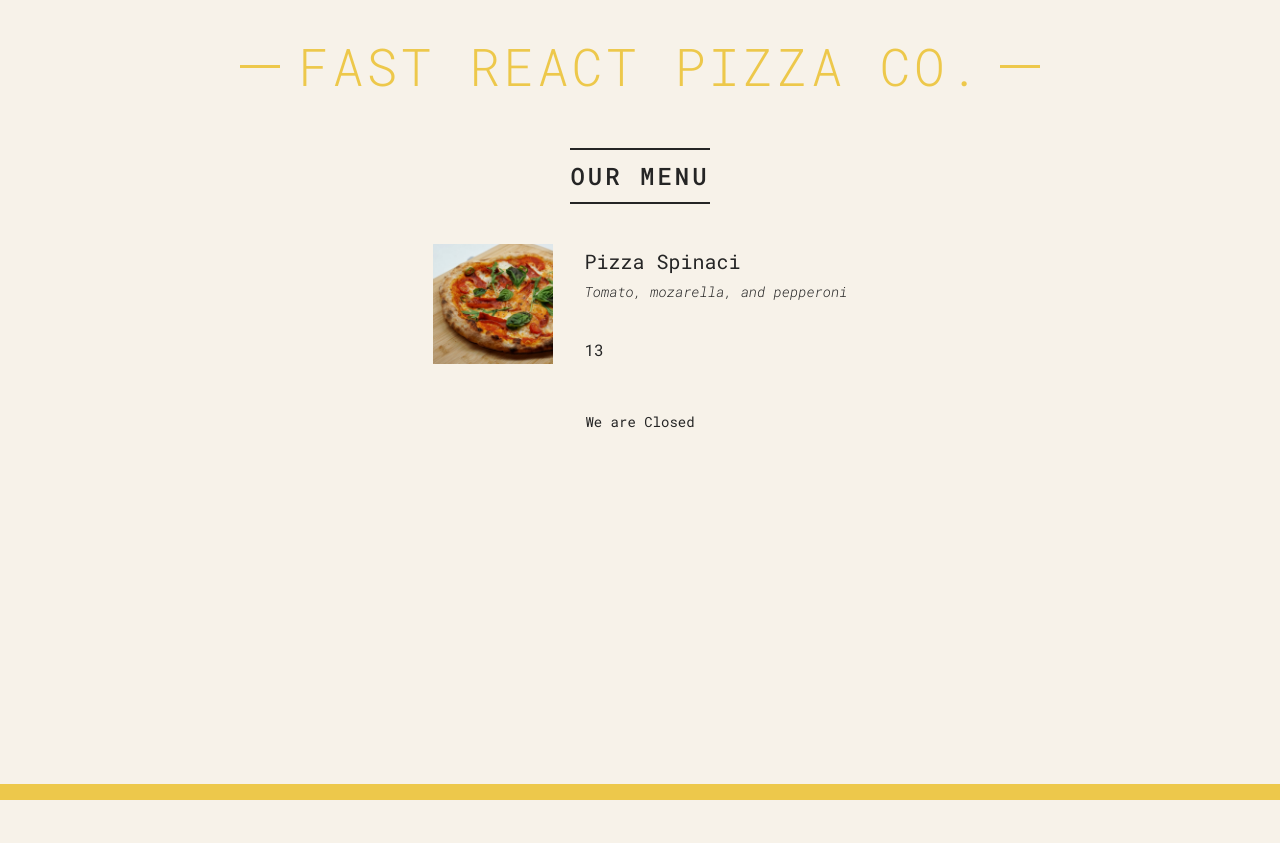
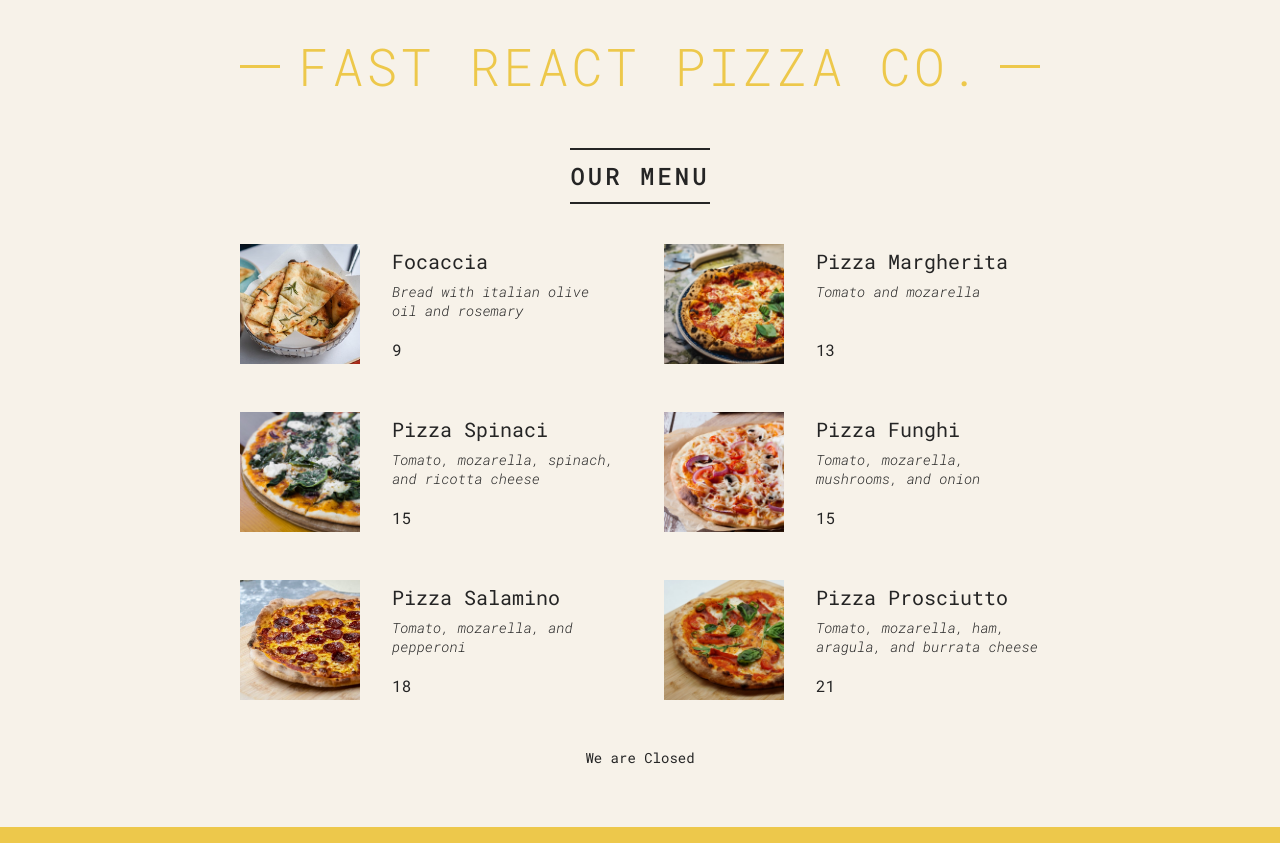
Before and after one commit to frankassafuah/React-pizza-menu, a React (Create React App) app: page / in a window 1280 px wide. Before the commit the page ends 800 px from the top, so only its background shows below. Built offline with nearby package versions, Linux system fonts and the light colour scheme.

Commit message:
rendering lists

```diff
--- a/src/App.js
+++ b/src/App.js
@@ -69,27 +69,32 @@ function Menu() {
   return (
     <main className="menu">
       <h2>Our menu</h2>
-      <Pizza
+      <ul className="pizzas">
+        {pizzaData.map((pizza) => (
+          <Pizza pizza={pizza} key={pizza.name} />
+        ))}
+      </ul>
+      {/* <Pizza
         name="Pizza Spinaci"
         photoName="pizzas/prosciutto.jpg"
         ingredients="Tomato, mozarella, and pepperoni"
         price={10}
-      ></Pizza>
+      ></Pizza> */}
     </main>
   );
 }
 
 function Pizza(props) {
-  const { name, photoName, ingredients, price } = props;
+  const { name, photoName, ingredients, price } = props.pizza;
   return (
-    <div className="pizza">
+    <li className="pizza">
       <img src={photoName} alt={name} />
       <div>
         <h3>{name}</h3>
         <p>{ingredients}</p>
         <span>{price + 3}</span>
       </div>
-    </div>
+    </li>
   );
 }
 
```
